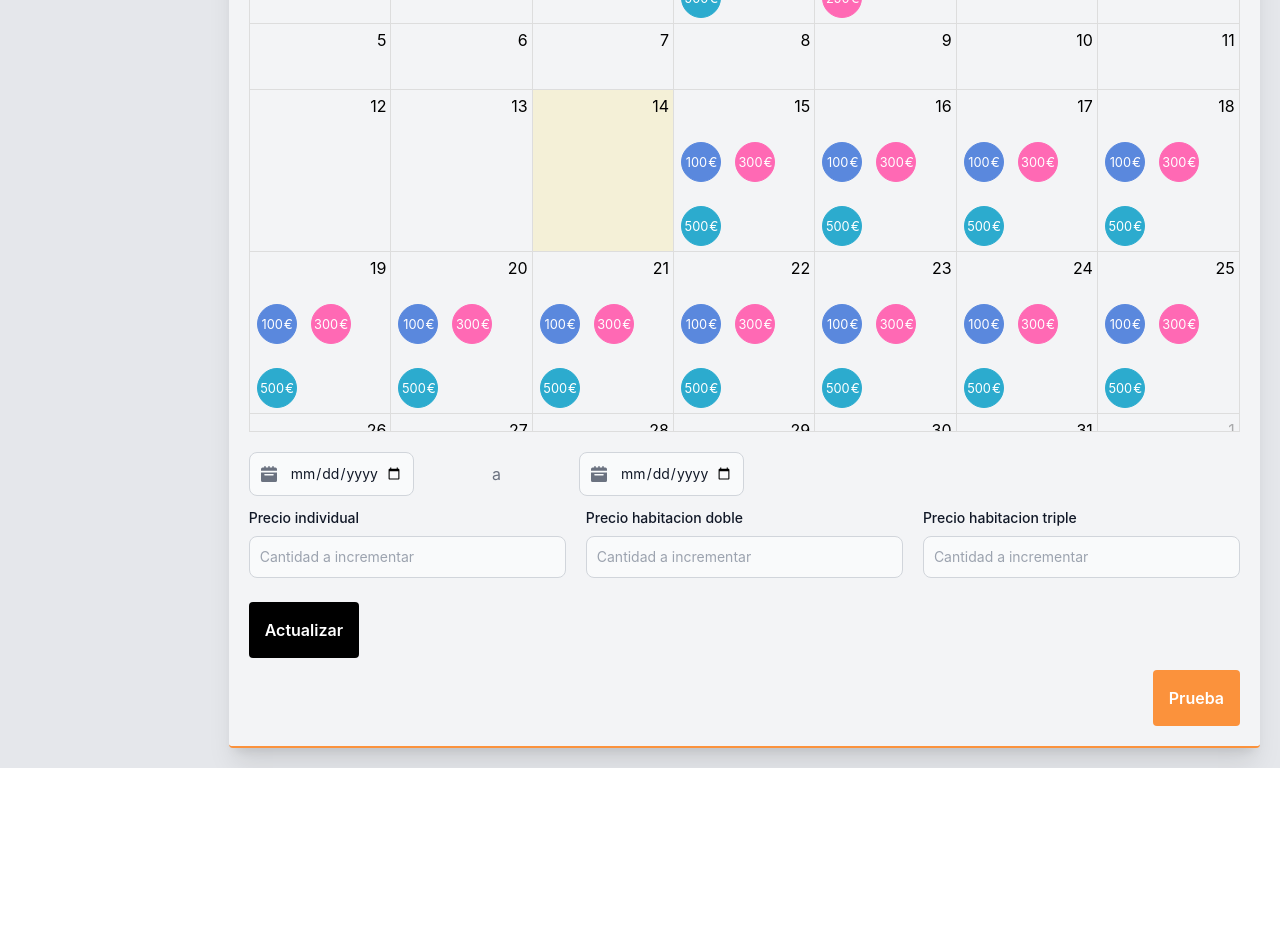
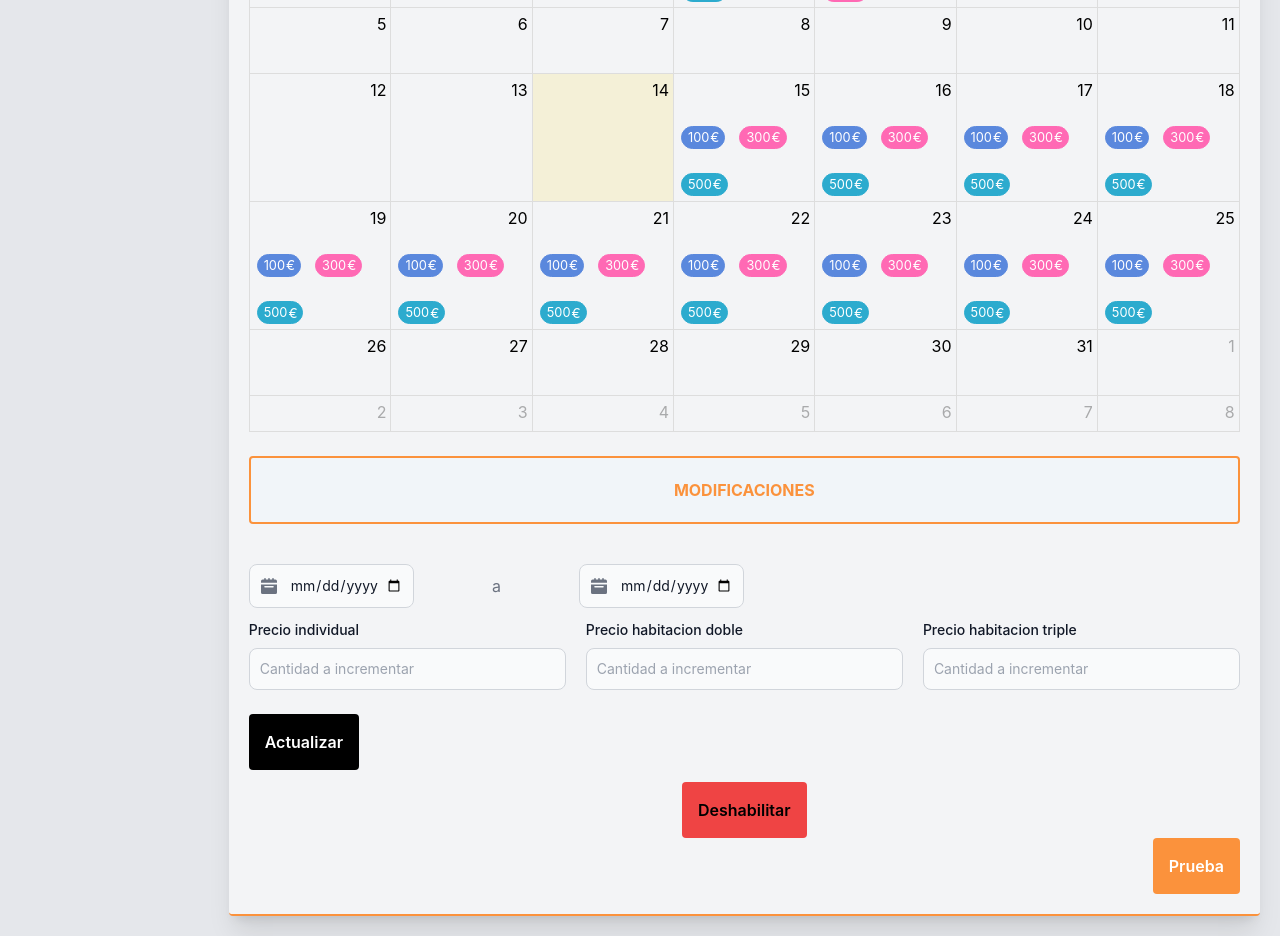
Before and after one commit to avachadze/tabsReactJs, a React (Create React App) app: page / in a window 1280 px wide. Shown: the part 540-1476 px from the top of the page. Before the commit the page ends 1308 px from the top, so only its background shows below. Built offline with nearby package versions, Linux system fonts and the light colour scheme.

Commit message:
He cambiado el comportamiento de los eventos, para que no pille el groupID ahora en vez de range events uso un for loop para añadir un eveno por cada fecha. Asi los separo y ya se puede modificar fechas exactas en vez de todos los eventos creados con groupID

```diff
--- a/src/App.css
+++ b/src/App.css
@@ -46,12 +46,11 @@
 .fc-daygrid-event-harness{
   display: inline-grid;
   margin: 5px;
-
 }
-
 .fc-event{
-  width: 40px;
-  height: 40px;
+  width: fit-content;
+  padding-left:5px;
+  padding-right:5px;
   border-radius: 50px;
   display: flex;
   justify-content: center;
@@ -71,3 +70,6 @@
 .fc-event-title{
   font-size:0.8rem;
 }
+.hide {
+  display: none;
+}
--- a/src/App.js
+++ b/src/App.js
@@ -3,7 +3,7 @@ import Home from './componentes/Home';
 
 function App() {
   return (
-    <div className="selection:bg-orange-300 dark:selection:bg-cyan-400">
+    <div className="selection:bg-orange-400  dark:selection:bg-cyan-400">
       <Home />
     </div>
   );
--- a/src/componentes/Home.js
+++ b/src/componentes/Home.js
@@ -69,7 +69,6 @@ function Home() {
     }
 
     const [visibles] = useState([opciones[0]]);  //la lista de los titulos que podemos mostrar en el aside, empieza por la primera en lista (0)
-
     function next(actual) {
         setToggle(actual.siguiente); //Mostrar siguiente componente añadiendo
         opciones.forEach((opcion) => {
@@ -81,10 +80,9 @@ function Home() {
             }
         });
     }
-
     return (
         <div className=" App min-h-[100vh] gap-3 flex flex-col md:grid md:grid-cols-12 p-5 bg-oraneg bg-gray-200 dark:bg-slate-900">
-            <aside className='col-span-12 pb-10 bg-gray-100 border-t-2 border-orange-400 rounded shadow-xl h-fit md:col-span-4 lg:col-span-2 dark:bg-slate-800 text-start dark:border-t-0 dark:border-b-2 md:border-l-2 dark:border-cyan-500'>
+            <aside className='sticky top-4 col-span-12 pb-10 bg-gray-100 border-t-2 border-orange-400 rounded shadow-xl h-fit md:col-span-4 lg:col-span-2 dark:bg-slate-800 text-start dark:border-t-0 dark:border-b-2 md:border-l-2 dark:border-cyan-500'>
                 <ul className='grid grid-cols-2 gap-3 p-5 font-semibold text-black dark:text-white md:grid-cols-1 md:space-x-5'>
                     {visibles.map((opcion) => (
                         <li id={opcion.id} key={opcion.id} className="flex flex-row p-3 mt-1 bg-gray-200 rounded cursor-pointer md:bg-gray-100 dark:bg-slate-700 dark:md:bg-slate-800 md:bg-transparent md:p-0" onClick={() => setToggle(opcion.id)}>
--- a/src/componentes/secciones/Prueba.js
+++ b/src/componentes/secciones/Prueba.js
@@ -6,12 +6,14 @@ import FullCalendar from '@fullcalendar/react'
 import dayGridPlugin from '@fullcalendar/daygrid' // a plugin!
 import interactionPlugin from "@fullcalendar/interaction" // needed for dayClick
 import esLocale from '@fullcalendar/core/locales/es';
+
 function Prueba({ buscar, actual, next, isDark }) {
 
   const [eventos, setEventos] = useState([
-    { title: 500, date: '2024-08-01', color: '#2cabce' },
-    { title: 250, date: '2024-08-02', width: "50px", color: 'hotpink' },
+    { title: 500, date: '2024-08-01', color: '#2cabce', },
+    { title: 250, date: '2024-08-02', color: 'hotpink' },
     {
+      groupId: "",
       startRecur: "2024-08-15",
       endRecur: "2024-08-26",
       color: '#2cabce',
@@ -19,12 +21,14 @@ function Prueba({ buscar, actual, next, isDark }) {
       title: 500,
     },
     {
+      groupId: "",
       startRecur: "2024-08-15",
       endRecur: "2024-08-26",
       color: 'hotpink',
       title: 300
     },
     {
+      groupId: "",
       startRecur: "2024-08-15",
       endRecur: "2024-08-26",
       color: '#5a88dd',
@@ -33,61 +37,90 @@ function Prueba({ buscar, actual, next, isDark }) {
   ]);
 
   const { register, handleSubmit } = useForm()
+
+  //Registrar precios
   const onSubmit = (data, obj) => {
-    if (data.fecha_inicio && !data.fecha_fin) {
-      data.precio_doble && registrar(data.precio_doble, data.fecha_inicio, "hotpink", "Habitación doble - ", 0)
-      data.precio_triple && registrar(data.precio_triple, data.fecha_inicio, "#2cabce", "Habitación triple - ", 0)
-      data.precio_individual && registrar(data.precio_individual, data.fecha_inicio, "#a856c9", "Habitación individual - ", 0)
+    if (data.fecha_inicio && data.fecha_fin) {
+      const dates = getDateRange(data.fecha_inicio, data.fecha_fin);
+      for (let i = 0; i < dates.length; i++) {
+        data.precio_doble && registrar(data.precio_doble, dates[i], "hotpink")
+        data.precio_triple && registrar(data.precio_triple, dates[i], "#2cabce")
+        data.precio_individual && registrar(data.precio_individual, dates[i], "#a856c9")
       }
-    if (data.fecha_inicio && data.fecha_fin) {
-      data.precio_doble && registrar(data.precio_doble, data.fecha_inicio, "hotpink", "Habitación doble - ", data.fecha_fin, 0)
-      data.precio_triple && registrar(data.precio_triple, data.fecha_inicio, "#2cabce", "Habitación triple - ", data.fecha_fin, 0)
-      data.precio_individual && registrar(data.precio_individual, data.fecha_inicio, "#a856c9", "Habitación individual - ", data.fecha_fin, 0)
+    } else if (data.fecha_inicio && !data.fecha_fin) {
+      data.precio_doble && registrar(data.precio_doble, data.fecha_inicio, "hotpink")
+      data.precio_triple && registrar(data.precio_triple, data.fecha_inicio, "#2cabce")
+      data.precio_individual && registrar(data.precio_individual, data.fecha_inicio, "#a856c9")
     }
   };
+
+  //Registrar un evento / precio
+  function registrar(data, inicio, color) {
+    setEventos(eventos =>
+      [...eventos,
+      {
+        classNames: '',
+        groupId: '',
+        title: data,
+        date: inicio,
+        color: color
+      }
+      ]
+    )
+  }
   const calendarRef = useRef(null)
-  const handleDateClick = (arg) => {
-    const calendarApi = calendarRef.current.getApi();
-    const events = calendarApi.getEvents();
-    console.log(events)
-  };
-  console.log(calendarRef)
+
+  //Modificaciones de precio
   const onEdit = (data, obj) => {
-
-    // let incremento_individual = data.incremento_individual;
-    // let incremento_doble = data.incremento_doble;
-    // let incremento_triple = data.incremento_triple;
+    let individual = data.precio_individual_incr;
+    let doble = data.precio_doble_incr;
+    let triple = data.precio_triple_incr;
+    console.log("Individual: " + individual)
+    console.log("doble: " + doble)
+    console.log("triple: " + triple)
     let eventos;
+    if (data.fecha_inicio_edit) {
       if (data.fecha_inicio_edit && !data.fecha_fin_edit) {
         eventos = getEventsOnDate(new Date(data.fecha_inicio_edit)); //solo un dia
-
       } else if (data.fecha_inicio_edit && data.fecha_fin_edit) {
         let startDate = new Date(data.fecha_inicio_edit);
         let endDate = new Date(data.fecha_fin_edit);
         eventos = getEventsBetweenDates(startDate, endDate);
       }
-
       for (let i = 0; i < eventos.length; i++) {
         let numero = eventos[i]._def.title;
         numero = parseInt(numero)
         numero = numero + (numero * 0.1)
-      console.log(eventos[i])
         eventos[i].setProp("title", numero)
       }
+    }
+  };
 
-  };
-  const getEventsBetweenDates = (startDate, endDate) => { //Buscar eventos de x a y días
+  //Rango de las fechas seleccionadas
+  function getDateRange(startDate, endDate) {
+    const dateArray = [];
+    let currentDate = new Date(startDate);
+    while (currentDate <= new Date(endDate)) {
+      dateArray.push(currentDate.toISOString().split('T')[0]);
+      currentDate.setDate(currentDate.getDate() + 1);
+    }
+    return dateArray;
+  }
+
+  //Buscar eventos de x a y días
+  const getEventsBetweenDates = (startDate, endDate) => {
     const calendarApi = calendarRef.current.getApi();
     const events = calendarApi.getEvents();
     const eventsInRange = events.filter(event => {
       const eventStart = new Date(event.start);
       const eventEnd = new Date(event.end || event.start); // Use event.end if available, otherwise use event.start
-      // mirar si hay overlaps
       return eventStart < endDate && eventEnd >= startDate;
     });
     return eventsInRange;
   };
-  const getEventsOnDate = (date) => { //buscar eventos X día
+
+  //buscar eventos X día
+  const getEventsOnDate = (date) => {
     const calendarApi = calendarRef.current.getApi();
     const events = calendarApi.getEvents();
     const eventsOnDate = events.filter(event => {
@@ -96,31 +129,9 @@ function Prueba({ buscar, actual, next, isDark }) {
     });
     return eventsOnDate;
   };
-  function registrar(data, inicio, color, tipoHabitacion, fin) { //Registrar una habitación
-    fin ?
-      setEventos(eventos =>
-        [...eventos,
-        {
-          groupId: '',
-          title: data,
-          startRecur: inicio,
-          endRecur: fin ? fin : inicio,
-          color: color
-        }
-        ]
-      )
-      :
-      setEventos(eventos =>
-        [...eventos,
-        {
-          groupId: '',
-          title: data,
-          description: "bueeeena",
-          date: inicio,
-          color: color
-        }
-        ]
-      )
+
+  function deshabilitar() {
+
   }
 
   return (
@@ -129,22 +140,21 @@ function Prueba({ buscar, actual, next, isDark }) {
       <FormularioPrecios handleSubmit={handleSubmit} onSubmit={onSubmit} buscar={buscar} actual={actual} register={register} />
       <div className='flex flex-row justify-between md:justify-end col-end space-x-3 '>
         <div className='flex w-fit'>
-          <div className='h-[20px] w-[20px] rounded-full bg-purple-500 mr-3 '>
+          <div className='h-[20px] w-[20px] rounded-full bg-purple-500 mr-3'>
           </div>
           <span className='text-sm '>
             Individual
           </span>
         </div>
         <div className='flex w-fit'>
-          <div className='h-[20px] w-[20px] rounded-full bg-pink-500 mr-3 '>
+          <div className='h-[20px] w-[20px] rounded-full bg-pink-500 mr-3'>
           </div>
           <span className='text-sm '>
             Doble
           </span>
         </div>
         <div className='flex w-fit'>
-          <div className='h-[20px] w-[20px] rounded-full bg-cyan-500 mr-3 '>
-
+          <div className='h-[20px] w-[20px] rounded-full bg-cyan-500 mr-3'>
           </div>
           <span className='text-sm '>
             Triple
@@ -154,18 +164,18 @@ function Prueba({ buscar, actual, next, isDark }) {
       {/* Calendario */}
       <div className='mt-5 md:-mt-10'>
         <FullCalendar
-
           ref={calendarRef}
           height={600}
           locale={esLocale}
           events={eventos}
           plugins={[dayGridPlugin, interactionPlugin]}
-          dateClick={handleDateClick}
-
         />
       </div>
       {/* Formulario para editar los precios */}
       <FormularioModificarPrecios handleSubmit={handleSubmit} onEdit={onEdit} buscar={buscar} actual={actual} register={register} />
+      <div>
+        <button onClick={deshabilitar} className='bg-red-500 rounded p-4 font-semibold'> Deshabilitar </button>
+      </div>
       {/* Boton siguienteF */}
       <div className='text-start dark:text-white flex justify-end'>
         <button type="button" onClick={() => next(buscar(actual))} className='p-4 font-semibold text-white bg-orange-400 rounded hover:bg-orange-500 dark:bg-cyan-500 dark:hover:bg-cyan-600 dark:text-white' >
--- a/src/componentes/secciones/precios/FormularioModificarPrecios.js
+++ b/src/componentes/secciones/precios/FormularioModificarPrecios.js
@@ -2,6 +2,10 @@ import React from 'react'
 
 function FormularioModificarPrecios({ handleSubmit, onEdit, buscar, actual, register }) {
     return (
+        <div>
+            <div className='w-full my-6 p-5 rounded font-bold border-x-2 border-t-2 bg-slate-100 border-b-2 dark:border-b-0 border-orange-400 text-orange-400 dark:bg-slate-700 dark:border-cyan-400 dark:text-cyan-400 mb-10 '>
+                MODIFICACIONES
+            </div>
             <form key={2} className='mt-5 ' onSubmit={handleSubmit(data => onEdit(data, buscar(actual)))}>
                 <div id="date-range-picker" date-rangepicker="true" className="grid grid-cols-1  md:grid-cols-1 lg:grid-cols-6  flex-row items-center ">
                     <div className="relative ">
@@ -42,6 +46,7 @@ function FormularioModificarPrecios({ handleSubmit, onEdit, buscar, actual, regi
                     </button>
                 </div>
             </form>
+        </div>
     )
 }
 
```
Lines whose indentation alone changed are shown as unchanged.
